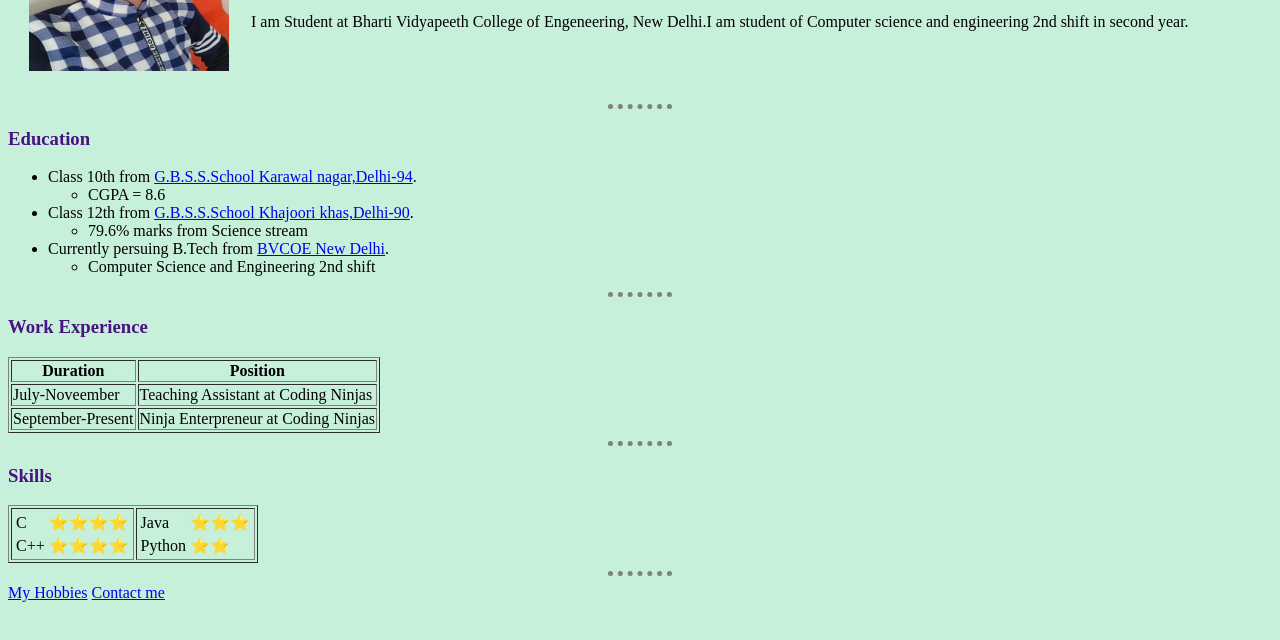
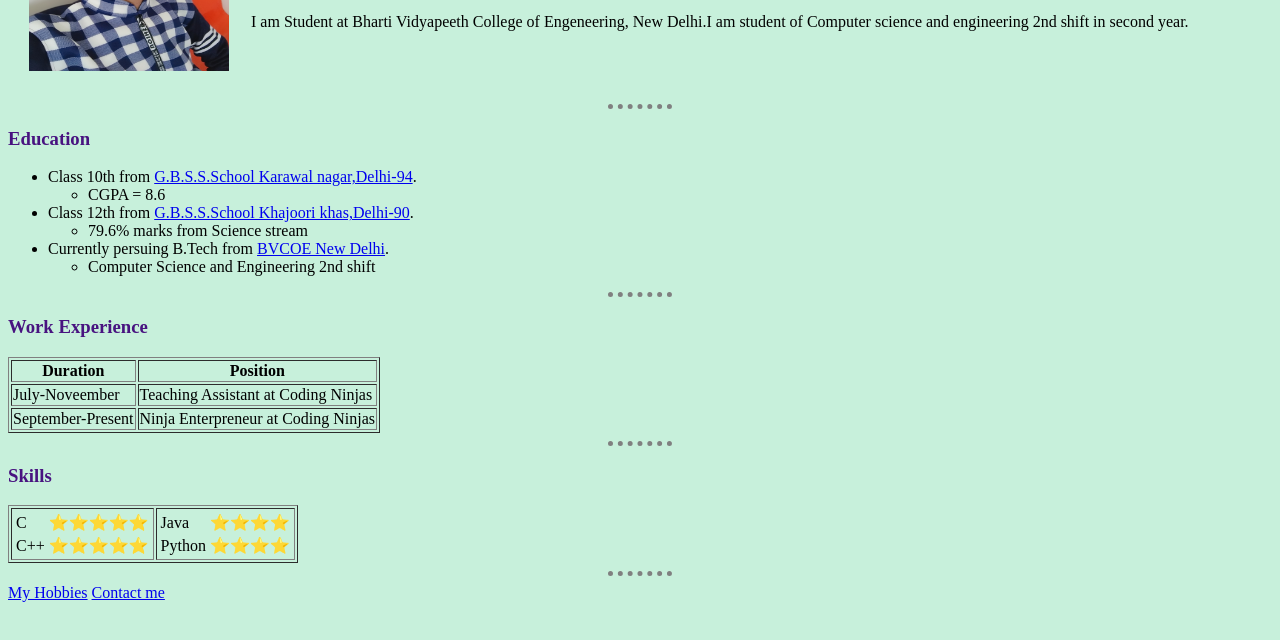
Before and after one commit to Tarunkmr0023/CV, a plain HTML site: page index.html in a window 1280 px wide. Shown: the part 158-798 px from the top of the page. Drawn offline with Linux system fonts and the light colour scheme.

Commit message:
Update index.html

```diff
--- a/index.html
+++ b/index.html
@@ -64,11 +64,11 @@
         <table>
           <tr>
             <td>C</td>
-            <td>⭐⭐⭐⭐</td>
+            <td>⭐⭐⭐⭐⭐</td>
           </tr>
           <tr>
             <td>C++</td>
-            <td>⭐⭐⭐⭐</td>
+            <td>⭐⭐⭐⭐⭐</td>
           </tr>
         </table>
       </td>
@@ -76,11 +76,11 @@
         <table>
           <tr>
             <td>Java</td>
-            <td>⭐⭐⭐</td>
+            <td>⭐⭐⭐⭐</td>
           </tr>
           <tr>
             <td>Python</td>
-            <td>⭐⭐</td>
+            <td>⭐⭐⭐⭐</td>
           </tr>
         </table>
       </td>
```
